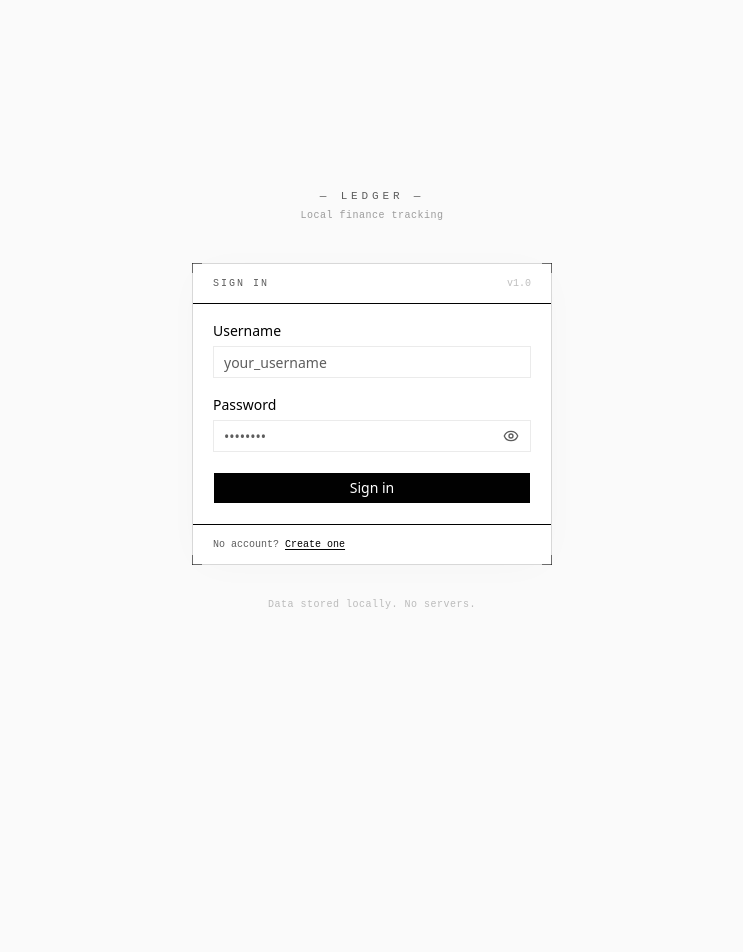
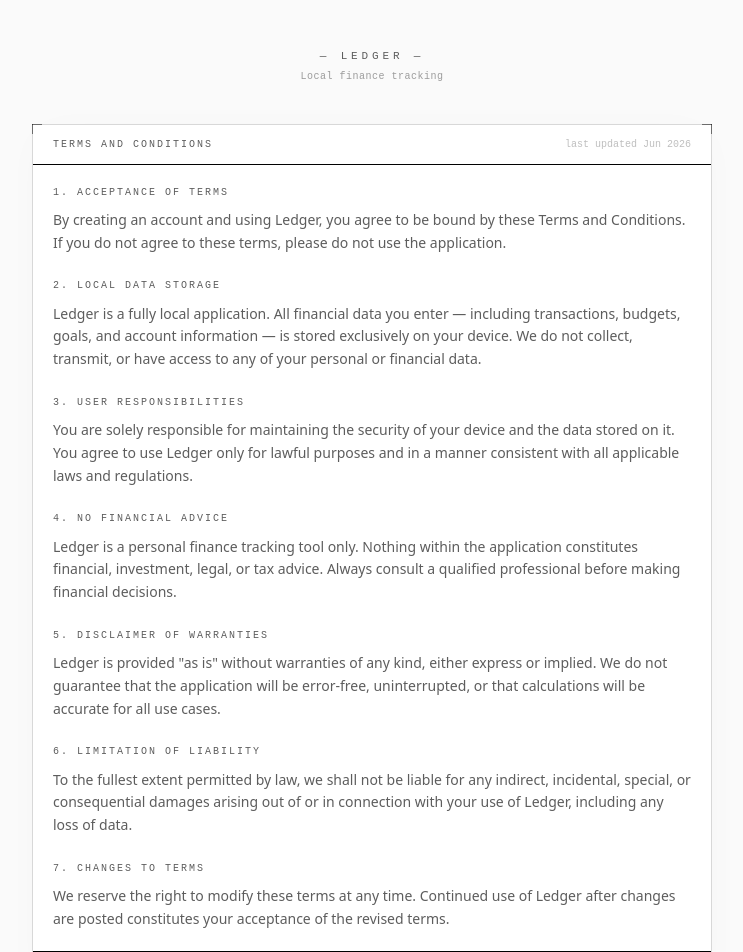
Before and after one commit to anirudha-pendo/expense-tracker-local, a React (Vite) app: page /terms in a window 1280 px wide. Before the commit this address led to /sign-in. Shown: the top 952 px of the page, without its empty margins (268-1011 px from the left). Before the commit the page ends 800 px from the top, so only its background shows below. Built offline with nearby package versions, Linux system fonts and the light colour scheme.

Commit message:
added toc page

```diff
--- a/src/app/router.tsx
+++ b/src/app/router.tsx
@@ -10,6 +10,7 @@ import { InsightsPage } from "@/features/insights/pages/insights-page";
 import { SettingsPage } from "@/features/settings/pages/settings-page";
 import { ProtectedRoute } from "@/shared/components/protected-route";
 import { BotPage } from "@/features/bot/pages/bot-page";
+import { TermsPage } from "@/features/auth/pages/terms-page";
 
 function GuestGuard({ children }: { children: React.ReactNode }) {
   const { isAuthenticated, hasWorkspace, isLoading } = useAuthContext();
@@ -98,6 +99,7 @@ export function AppRouter() {
             </ProtectedRoute>
           }
         />
+        <Route path="/terms" element={<TermsPage />} />
         <Route path="/bot" element={<BotPage />} />
         <Route path="*" element={<Navigate to="/" replace />} />
       </Routes>
--- a/src/features/auth/components/sign-up-form.tsx
+++ b/src/features/auth/components/sign-up-form.tsx
@@ -1,4 +1,5 @@
 import { useState } from "react";
+import { Link } from "react-router-dom";
 import { useForm } from "react-hook-form";
 import { zodResolver } from "@hookform/resolvers/zod";
 import { Eye, EyeOff, Loader2 } from "lucide-react";
@@ -103,9 +104,13 @@ export function SignUpForm({ onSubmit }: SignUpFormProps) {
           />
           <label htmlFor="acceptedTerms" className="text-sm text-muted-foreground leading-snug cursor-pointer select-none">
             I agree to the{" "}
-            <span className="text-foreground underline underline-offset-2">
+            <Link
+              to="/terms"
+              target="_blank"
+              className="text-foreground underline underline-offset-2 hover:no-underline transition-all duration-150"
+            >
               Terms and Conditions
-            </span>
+            </Link>
           </label>
         </div>
         {errors.acceptedTerms && (
--- /dev/null
+++ b/src/features/auth/pages/terms-page.tsx
@@ -0,0 +1,115 @@
+import { Link } from "react-router-dom";
+import { BpBox } from "@/shared/components/bp-box";
+
+export function TermsPage() {
+  return (
+    <div className="min-h-svh bg-background flex flex-col items-center justify-center p-12">
+      <div className="mb-10 flex flex-col items-center gap-1 section-enter">
+        <span className="font-mono text-[11px] tracking-[0.35em] uppercase text-muted-foreground">
+          — Ledger —
+        </span>
+        <p className="font-mono text-[10px] text-muted-foreground/60 tracking-wider">
+          Local finance tracking
+        </p>
+      </div>
+
+      <BpBox className="w-full max-w-[680px] section-enter" style={{ animationDelay: "40ms" }}>
+        <div className="border-b border-foreground px-5 py-3 flex items-center justify-between">
+          <span className="font-mono text-[10px] tracking-[0.2em] uppercase text-muted-foreground">
+            Terms and Conditions
+          </span>
+          <span className="font-mono text-[10px] text-muted-foreground/40">last updated Jun 2026</span>
+        </div>
+
+        <div className="p-5 flex flex-col gap-6 text-sm leading-relaxed">
+          <section className="flex flex-col gap-2">
+            <h2 className="font-mono text-[10px] tracking-[0.2em] uppercase text-muted-foreground">
+              1. Acceptance of Terms
+            </h2>
+            <p className="text-muted-foreground">
+              By creating an account and using Ledger, you agree to be bound by these Terms and
+              Conditions. If you do not agree to these terms, please do not use the application.
+            </p>
+          </section>
+
+          <section className="flex flex-col gap-2">
+            <h2 className="font-mono text-[10px] tracking-[0.2em] uppercase text-muted-foreground">
+              2. Local Data Storage
+            </h2>
+            <p className="text-muted-foreground">
+              Ledger is a fully local application. All financial data you enter — including
+              transactions, budgets, goals, and account information — is stored exclusively on your
+              device. We do not collect, transmit, or have access to any of your personal or
+              financial data.
+            </p>
+          </section>
+
+          <section className="flex flex-col gap-2">
+            <h2 className="font-mono text-[10px] tracking-[0.2em] uppercase text-muted-foreground">
+              3. User Responsibilities
+            </h2>
+            <p className="text-muted-foreground">
+              You are solely responsible for maintaining the security of your device and the data
+              stored on it. You agree to use Ledger only for lawful purposes and in a manner
+              consistent with all applicable laws and regulations.
+            </p>
+          </section>
+
+          <section className="flex flex-col gap-2">
+            <h2 className="font-mono text-[10px] tracking-[0.2em] uppercase text-muted-foreground">
+              4. No Financial Advice
+            </h2>
+            <p className="text-muted-foreground">
+              Ledger is a personal finance tracking tool only. Nothing within the application
+              constitutes financial, investment, legal, or tax advice. Always consult a qualified
+              professional before making financial decisions.
+            </p>
+          </section>
+
+          <section className="flex flex-col gap-2">
+            <h2 className="font-mono text-[10px] tracking-[0.2em] uppercase text-muted-foreground">
+              5. Disclaimer of Warranties
+            </h2>
+            <p className="text-muted-foreground">
+              Ledger is provided "as is" without warranties of any kind, either express or implied.
+              We do not guarantee that the application will be error-free, uninterrupted, or that
+              calculations will be accurate for all use cases.
+            </p>
+          </section>
+
+          <section className="flex flex-col gap-2">
+            <h2 className="font-mono text-[10px] tracking-[0.2em] uppercase text-muted-foreground">
+              6. Limitation of Liability
+            </h2>
+            <p className="text-muted-foreground">
+              To the fullest extent permitted by law, we shall not be liable for any indirect,
+              incidental, special, or consequential damages arising out of or in connection with
+              your use of Ledger, including any loss of data.
+            </p>
+          </section>
+
+          <section className="flex flex-col gap-2">
+            <h2 className="font-mono text-[10px] tracking-[0.2em] uppercase text-muted-foreground">
+              7. Changes to Terms
+            </h2>
+            <p className="text-muted-foreground">
+              We reserve the right to modify these terms at any time. Continued use of Ledger after
+              changes are posted constitutes your acceptance of the revised terms.
+            </p>
+          </section>
+        </div>
+
+        <div className="border-t border-foreground px-5 py-3">
+          <p className="font-mono text-[10px] text-muted-foreground">
+            <Link
+              to="/sign-up"
+              className="text-foreground underline underline-offset-2 hover:no-underline transition-all duration-150"
+            >
+              Back to sign up
+            </Link>
+          </p>
+        </div>
+      </BpBox>
+    </div>
+  );
+}
```
Also changed, not shown: 1 other file (tests, documents, lock files or other folders).
